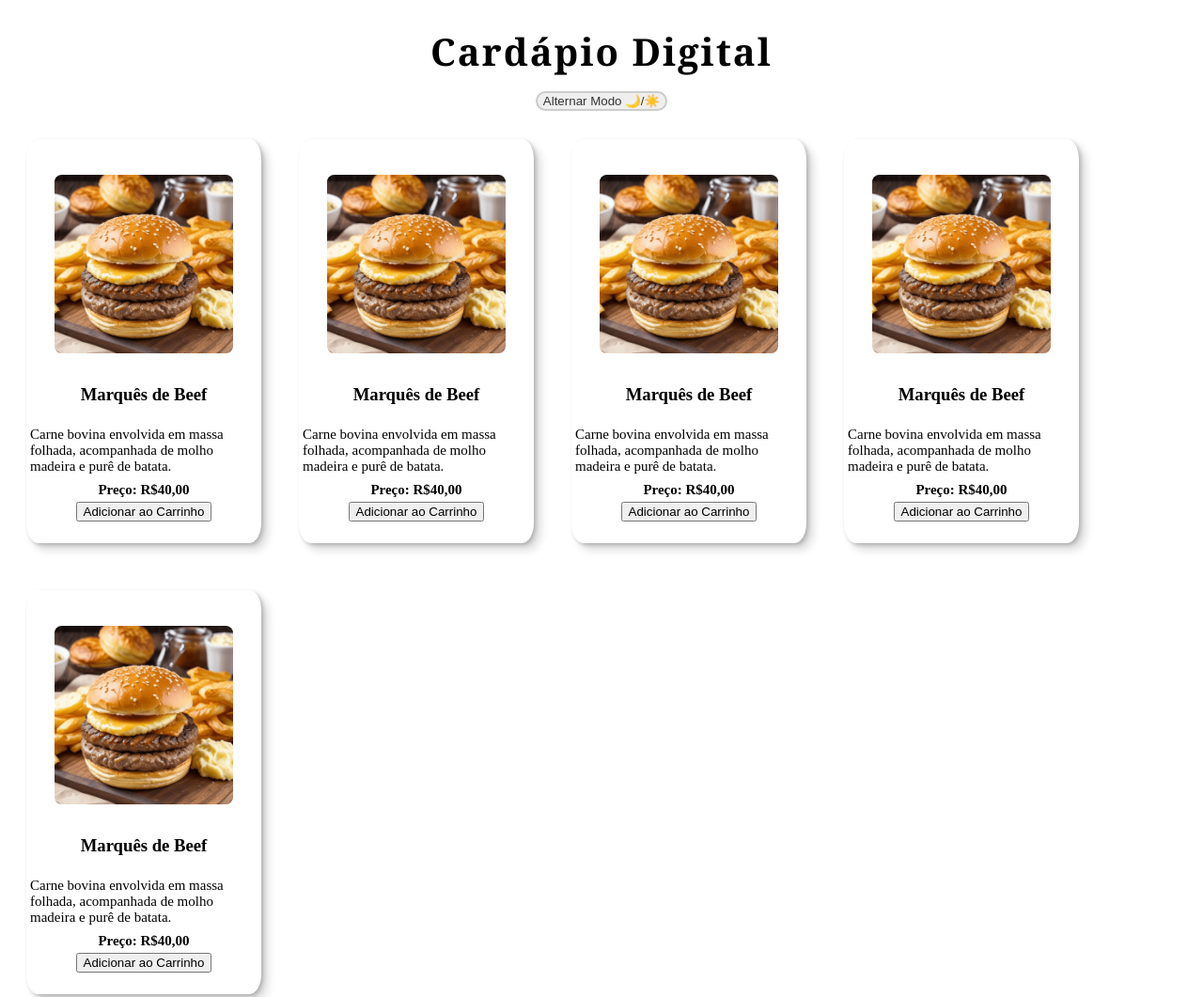
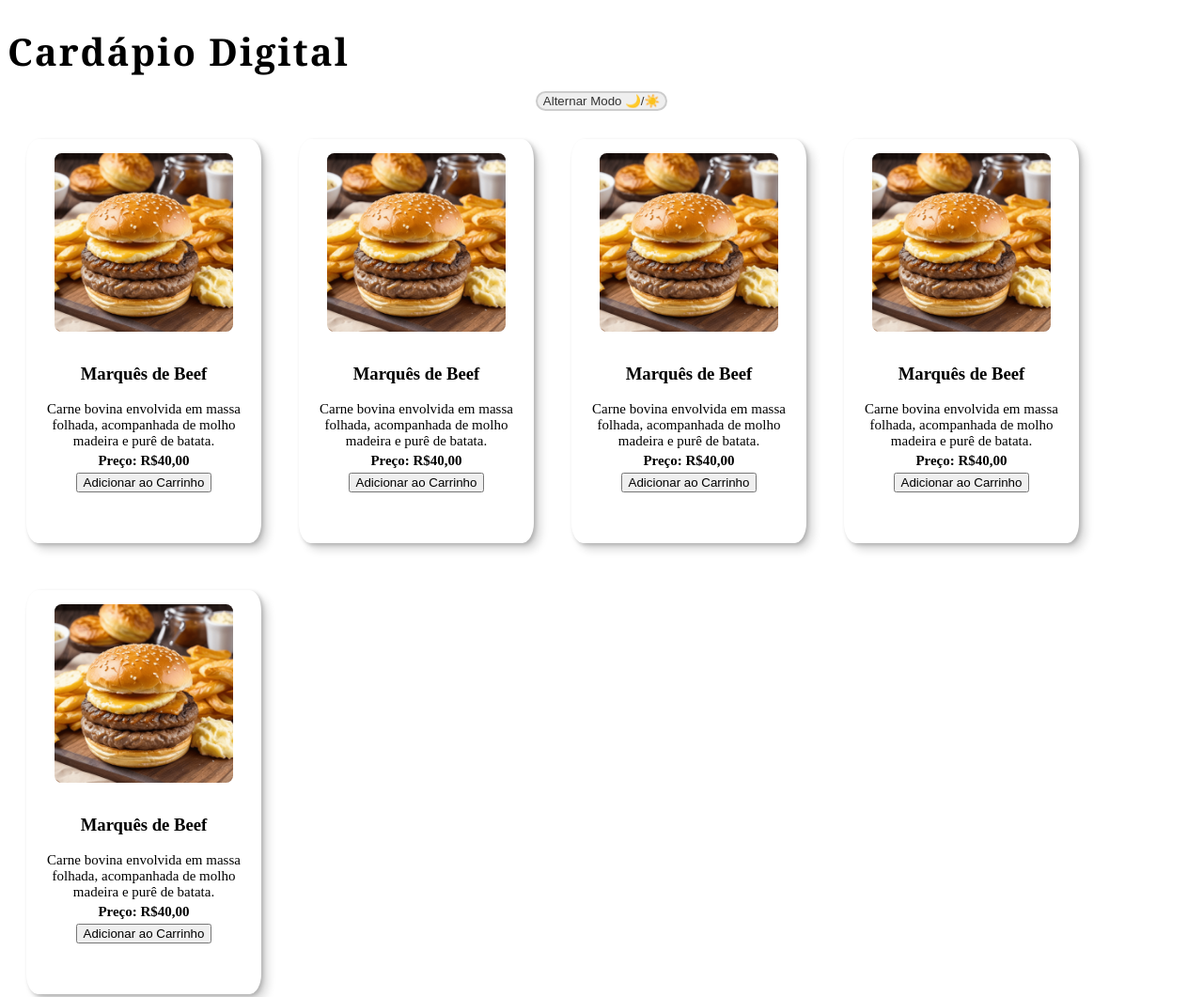
Before and after one commit to kauanny-moreira/Projeto-Final-M1, a plain HTML site: page index.html in a window 1280 px wide. Shown: the top 1061 px of the page at 94% size. Drawn offline with Linux system fonts and the light colour scheme.

Commit message:
Alteração CSS

```diff
--- a/style.css
+++ b/style.css
@@ -2,6 +2,7 @@
     display: flex;
     flex-direction: row;
     flex-wrap: wrap;
+    text-align: center;
 }
 
 .divone{
@@ -21,10 +22,7 @@
     7px 7px 10px rgba(0, 0, 0, 0.15);
     border-radius: 5%;
     transition: transform 0.3s ease;
-    display: flex;
-    justify-content: center;
-    align-items: center;
-    flex-direction: column;
+
 }
 
 .card:hover{
@@ -36,9 +34,6 @@
     font-size: 40px;
     font-weight: bold;
     letter-spacing: 2px;
-    display: flex;
-    justify-content: center;
-    align-items: center;
 
 }
 
```
